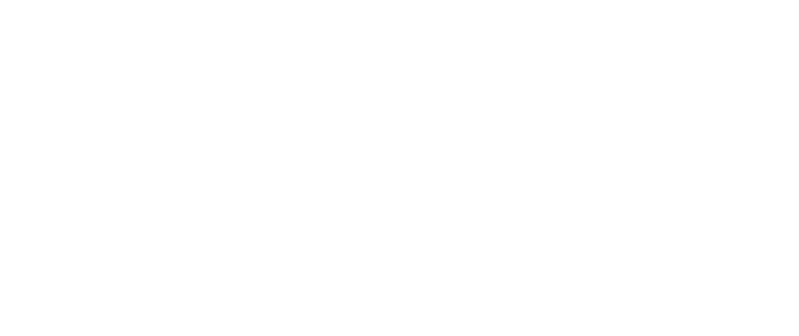
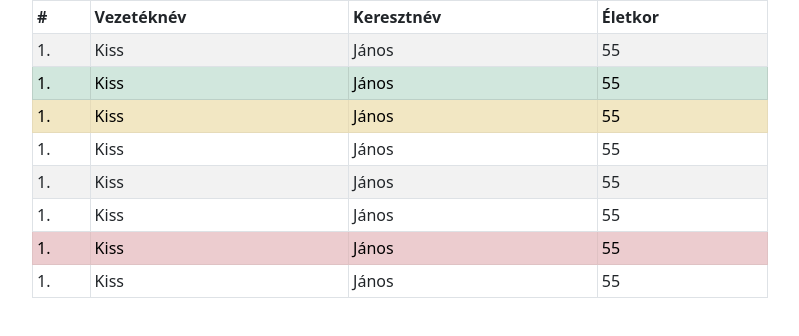
Before and after one commit to infomokus/infomokus.github.io, a plain HTML site: page bootstraptable.html in a window 1280 px wide. Shown: the whole page, without its empty margins (240-1039 px from the left). Drawn offline with Linux system fonts and the light colour scheme.

Commit message:
negyedik nap

```diff
--- a/bootstraptable.html
+++ b/bootstraptable.html
@@ -13,14 +13,73 @@
 <body>
     <div class="container">
         <div class="row">
-            <div class="col-4"></div>
-            <div class="col-4">
-
+            <div class="col-2"></div>
+            <div class="col-8">
+                <table class="table table-striped table-bordered table-sm table-hover">
+                    <thead>
+                        <tr>
+                            <th>#</th>
+                            <th>Vezetéknév</th>
+                            <th>Keresztnév</th>
+                            <th>Életkor</th>
+                        </tr>
+                    </thead>
+                    <tbody>
+                    <tr>
+                        <td>1.</td>
+                        <td>Kiss</td>
+                        <td>János</td>
+                        <td>55</td>
+                    </tr>
+                    <tr class="table-success">
+                        <td>1.</td>
+                        <td>Kiss</td>
+                        <td>János</td>
+                        <td>55</td>
+                    </tr>
+                    <tr class="table-warning">
+                        <td>1.</td>
+                        <td>Kiss</td>
+                        <td>János</td>
+                        <td>55</td>
+                    </tr>
+                    <tr>
+                        <td>1.</td>
+                        <td>Kiss</td>
+                        <td>János</td>
+                        <td>55</td>
+                    </tr>
+                    <tr>
+                        <td>1.</td>
+                        <td>Kiss</td>
+                        <td>János</td>
+                        <td>55</td>
+                    </tr>
+                    <tr>
+                        <td>1.</td>
+                        <td>Kiss</td>
+                        <td>János</td>
+                        <td>55</td>
+                    </tr>
+                    <tr class="table-danger">
+                        <td>1.</td>
+                        <td>Kiss</td>
+                        <td>János</td>
+                        <td>55</td>
+                    </tr>
+                    <tr>
+                        <td>1.</td>
+                        <td>Kiss</td>
+                        <td>János</td>
+                        <td>55</td>
+                    </tr>
+                </tbody>
+                </table>
             </div>
-            <div class="col-4"></div>
+            <div class="col-2"></div>
         </div>
     </div>
-
+    </div>
 </body>
 
 </html>
```
